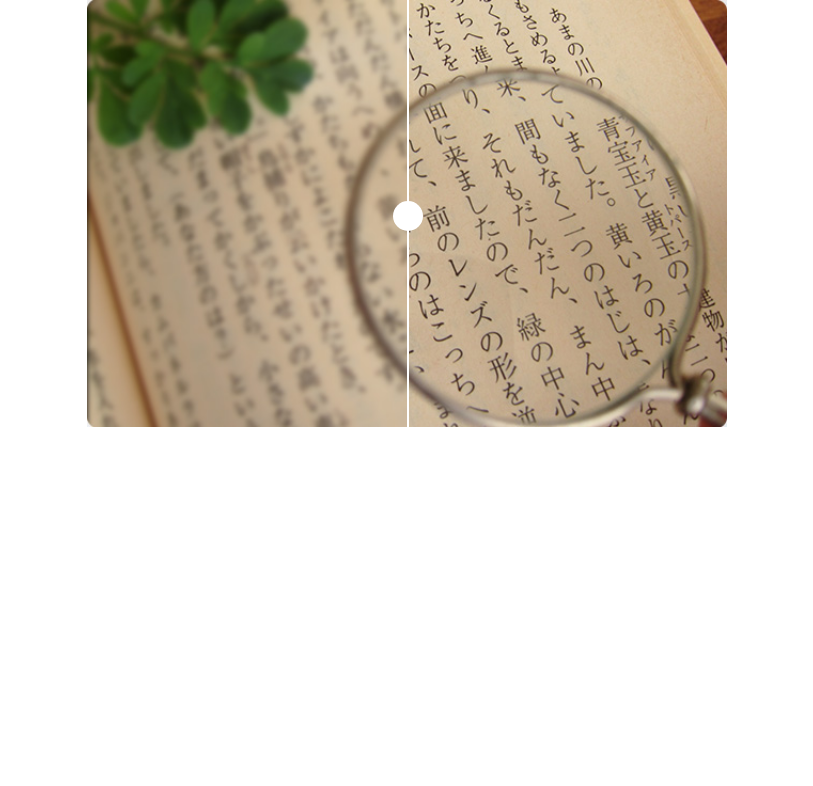
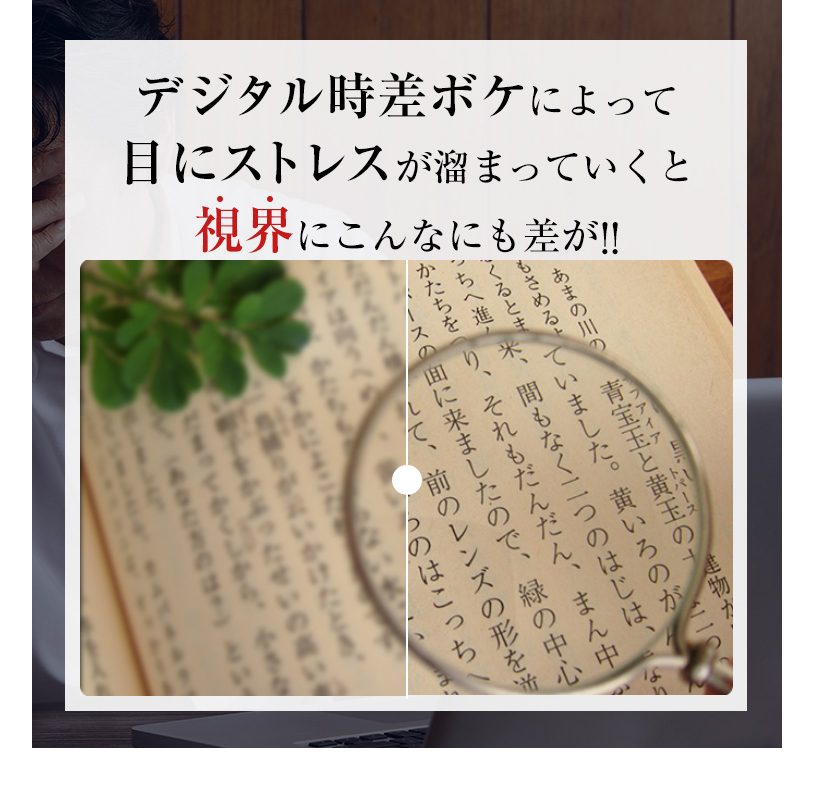
Before and after one commit to hamatatu/compare, a plain HTML site: page index.html in a window 1280 px wide. Shown: the whole page, without its empty margins (233-1046 px from the left). Drawn offline with nearby package versions, Linux system fonts and the light colour scheme.

Commit message:
Add files via upload

```diff
--- a/css/style.css
+++ b/css/style.css
@@ -11,14 +11,30 @@ li {
   margin: 0;
 }
 
+img {
+  width: 100%;
+  height: auto;
+}
+
 .container {
   max-width: 750px;
   margin: 0 auto;
 }
 
+.compare {
+  position: relative;
+}
+
+.compare-content {
+  position: absolute;
+  width: 87%;
+  bottom: 7%;
+  left: 6.4%;
+}
+
 .comparison-block {
   width: 100%;
-  max-width: 640px;
+  max-width: 750px;
   position: relative;
   margin: 0 auto;
 }
--- a/index.html
+++ b/index.html
@@ -16,11 +16,15 @@
       <p><img src="./img/relanight-after.jpg" alt="" width="750"></p>
     </div>-->
 
-
-    <div class="comparison-block">
-      <span class="comparison-arrow"></span>
-      <div class="comparison-before-img"><img src="./img/relanight-before.jpg" alt="加工前の写真（左側の写真）"></div>
-      <div class="comparison-after-img"><img src="./img/relanight-after.jpg" alt="加工後の写真（右側の写真）"></div>
+    <div class="compare">
+      <div class="compare-content">
+        <div class="comparison-block">
+          <span class="comparison-arrow"></span>
+          <div class="comparison-before-img"><img src="./img/relanight-before.jpg" alt="加工前の写真（左側の写真）"></div>
+          <div class="comparison-after-img"><img src="./img/relanight-after.jpg" alt="加工後の写真（右側の写真）"></div>
+        </div>
+      </div>
+      <img src="./img/relanight-9-2.jpg" alt="">
     </div>
   </div>
 
```
